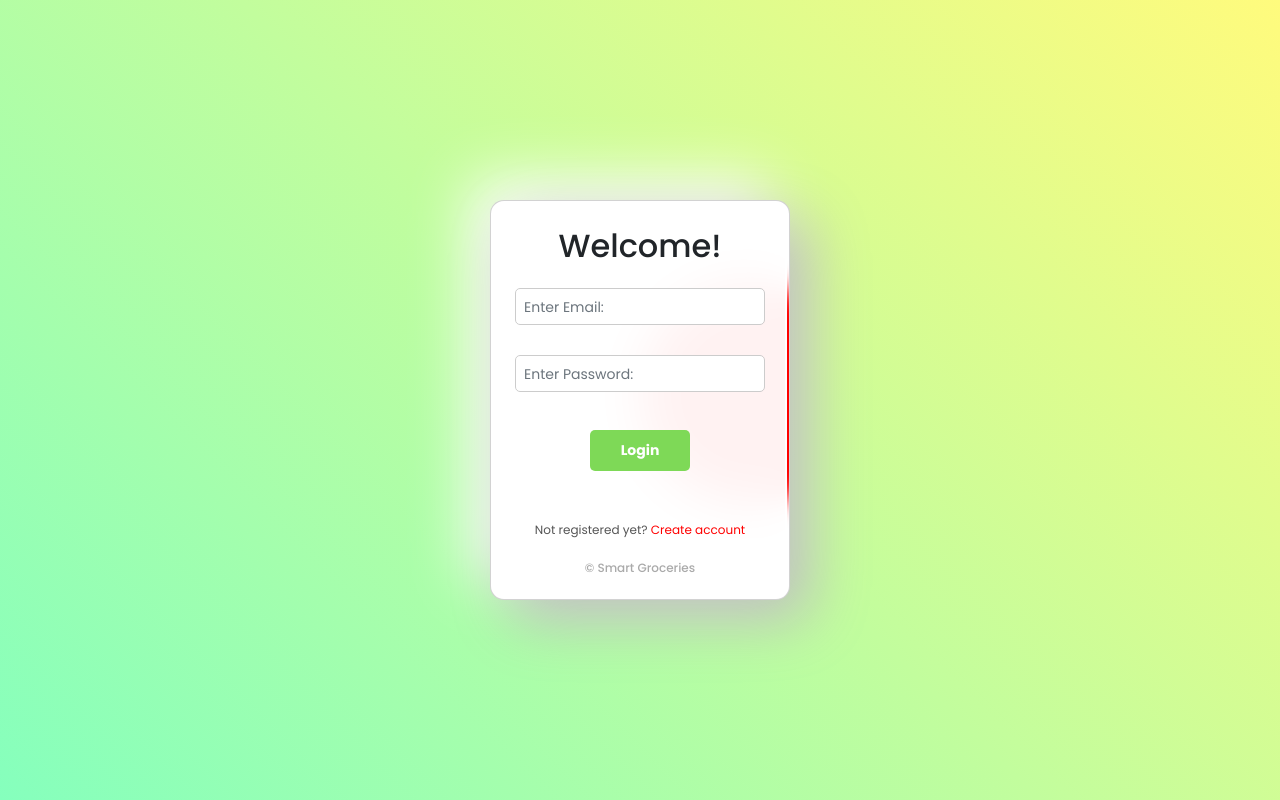
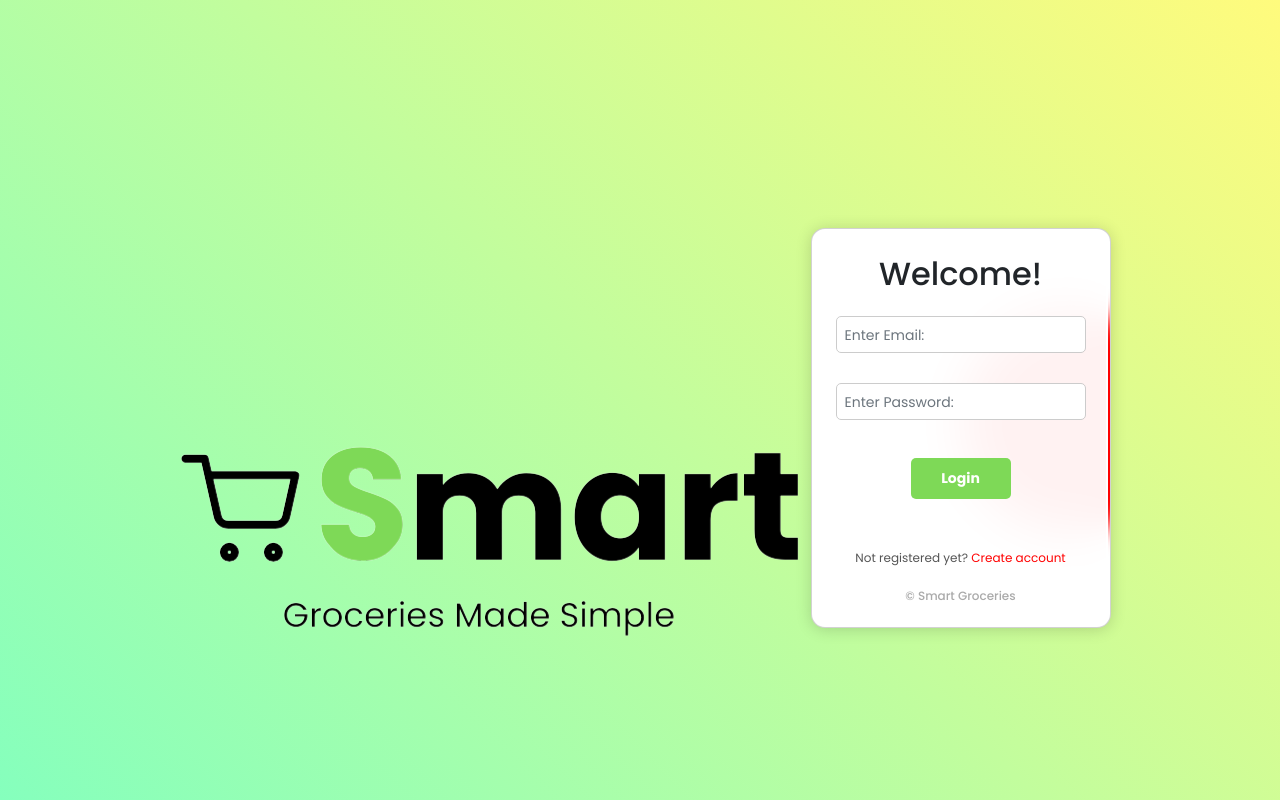
Before and after one commit to Termi007xt/Mini_Project, a PHP site: the page made by OURS/login-&-register/login.php in a window 1280 px wide. Run offline with PHP 8.4, Linux system fonts and the light colour scheme.

Commit message:
login ui tweak

```diff
--- a/OURS/css/login.css
+++ b/OURS/css/login.css
@@ -9,6 +9,15 @@ body {
   background-color: #85FFBD;
   background-image: linear-gradient(45deg, #85FFBD 0%, #FFFB7D 100%);
 }
+
+.logo {
+  /* position: relative;
+  top: -200px;
+  left: 200px; */
+  height: 87px;
+  width: auto;
+}
+
 
 .form {
   position: relative;
@@ -102,6 +111,7 @@ body {
 /* Updated dimensions of the card */
 .card {
   position: relative;
+  top: 28px;
   width: 300px; /* Adjusted width for form */
   height: 400px; /* Adjusted height for form */
   border-radius: 14px;
@@ -111,7 +121,8 @@ body {
   flex-direction: column;
   align-items: center;
   justify-content: center;
-  box-shadow: 20px 20px 60px #bebebe, -20px -20px 60px #ffffff;
+  /* box-shadow: 20px 20px 60px #bebebe, -20px -20px 60px #ffffff; */
+  box-shadow: 0 0.1rem 1rem rgba(0, 0, 0, 0.164);
 }
 
 /* Adjust the background to match the card's new size */
--- a/OURS/login-&-register/login.php
+++ b/OURS/login-&-register/login.php
@@ -18,8 +18,9 @@ if (isset($_SESSION["user"])) {
     <link rel="stylesheet" href="../css/login.css">
 
 </head>
-    <body>
-        <div class="card">
+<body>
+    <div class="logo"><img src="../images/logo.png"></div>
+    <div class="card">
             <div class="bg">
                 <form action="login.php" method="post" class="form">
                     <?php
```
